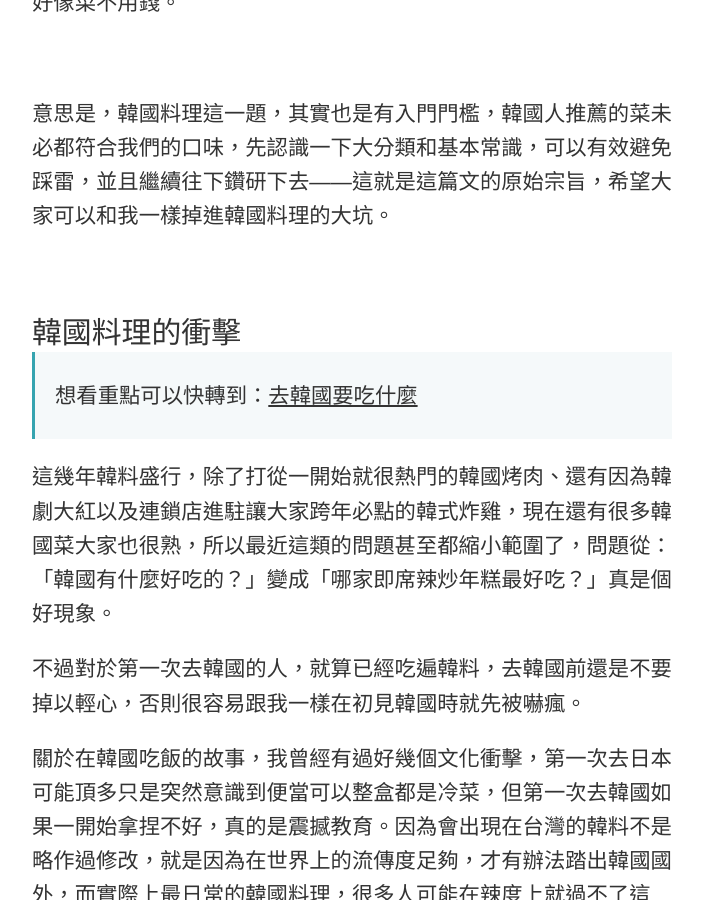
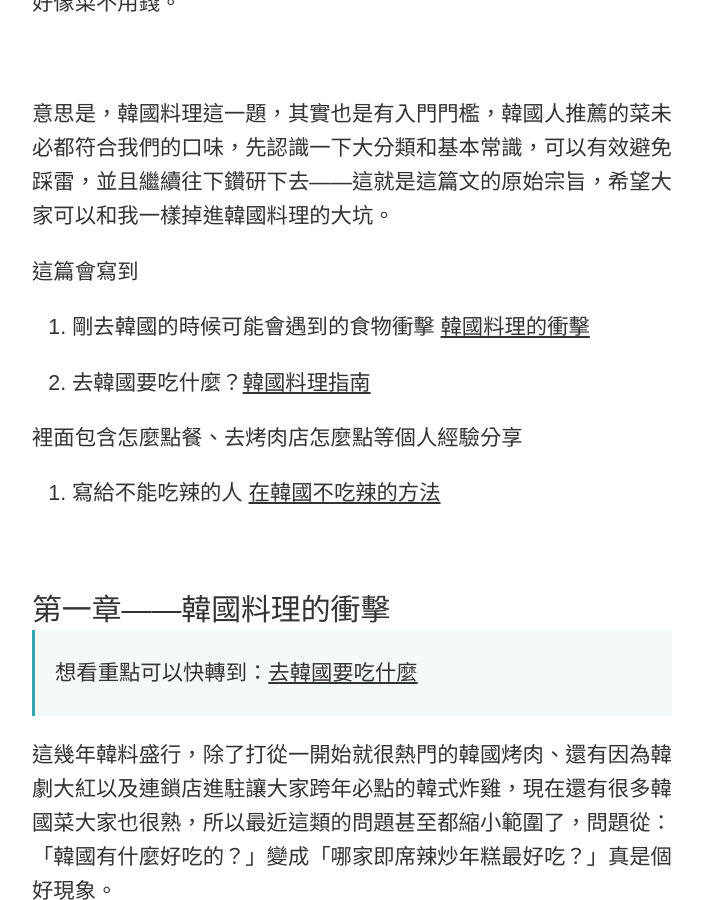
Before and after one commit to pqvst/tzling, a Jekyll site: the page built from _posts/2022-10-09-A_Taiwaneses_Korea_food_guide.md, in a window 1280 px wide and 900 px high, scrolled down 1212 px. Shown: the whole window, without its empty margins (288-990 px from the left). Built offline with Jekyll 4.4.1, drawn with Linux system fonts in a browser that asks for light colours; nearby versions of some CDN libraries.

Commit message:
Update 2022-10-09-A_Taiwaneses_Korea_food_guide.md

```diff
--- a/_posts/2022-10-09-A_Taiwaneses_Korea_food_guide.md
+++ b/_posts/2022-10-09-A_Taiwaneses_Korea_food_guide.md
@@ -15,12 +15,20 @@ title: 一個台灣人的韓國料理指南(韓國料理推薦)
 
 意思是，韓國料理這一題，其實也是有入門門檻，韓國人推薦的菜未必都符合我們的口味，先認識一下大分類和基本常識，可以有效避免踩雷，並且繼續往下鑽研下去——這就是這篇文的原始宗旨，希望大家可以和我一樣掉進韓國料理的大坑。
 
+這篇會寫到
+1. 剛去韓國的時候可能會遇到的食物衝擊 [韓國料理的衝擊](##韓國料理的衝擊) <br/>
+
+2. 去韓國要吃什麼？[韓國料理指南](#第二章去韓國要吃什麼)<br/>
+
+裡面包含怎麼點餐、去烤肉店怎麼點等個人經驗分享
+
+3. 寫給不能吃辣的人 [在韓國不吃辣的方法](#去韓國卻不會吃辣怎麼辦)<br/>
 
 <br/>
 
-## 韓國料理的衝擊
+## 第一章——韓國料理的衝擊
 
-> 想看重點可以快轉到：[去韓國要吃什麼](#第二章去韓國要吃什麼)
+> 想看重點可以快轉到：**[去韓國要吃什麼](#第二章去韓國要吃什麼)**
 
 這幾年韓料盛行，除了打從一開始就很熱門的韓國烤肉、還有因為韓劇大紅以及連鎖店進駐讓大家跨年必點的韓式炸雞，現在還有很多韓國菜大家也很熟，所以最近這類的問題甚至都縮小範圍了，問題從：「韓國有什麼好吃的？」變成**「哪家即席辣炒年糕最好吃？」**真是個好現象。
 
@@ -34,7 +42,7 @@ title: 一個台灣人的韓國料理指南(韓國料理推薦)
 
 <br/>
 
-但就我個人經驗，請餐館做不辣，因為很多菜更是本身要有辣味才好吃，所以被嗆的機率極高，阿姨可能會跟你說幹嘛不點別的本來就不辣的菜，這時候需要厚著臉皮堅持，但就算堅持了，碰到最後上菜還是很辣的機會也不小。所以如果是完全不能吃辣的人，可以參考這篇其他的料理避雷--> 請點[這裡看不能吃辣怎麼辦](#去韓國卻不會吃辣怎麼辦？)
+但就我個人經驗，請餐館做不辣，因為很多菜更是本身要有辣味才好吃，所以被嗆的機率極高，阿姨可能會跟你說幹嘛不點別的本來就不辣的菜，這時候需要厚著臉皮堅持，但就算堅持了，碰到最後上菜還是很辣的機會也不小。所以如果是完全不能吃辣的人，可以參考這篇其他的料理避雷--> 請點[這裡看不能吃辣怎麼辦](#去韓國卻不會吃辣怎麼辦)
 
 
 另外是我自己個人的自覺——本身其實不是一個能夠很快適應飲食的人，所以才有機會留下這些故事。
```
